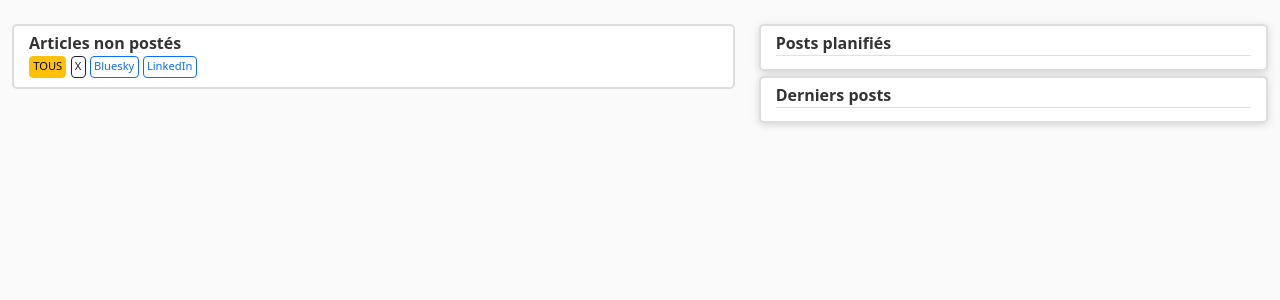
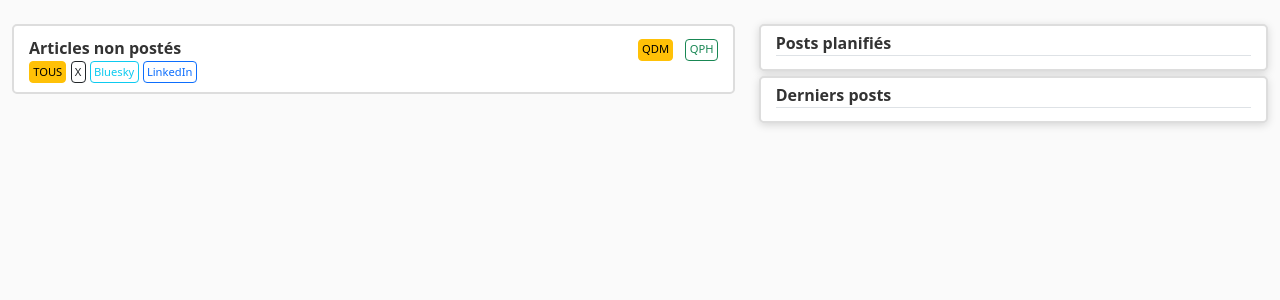
Before and after one commit to stephane-long/medpost, a Flask app: page / in a window 1280 px wide. Shown: the part 56-356 px from the top of the page. Run offline with Flask 3, Linux system fonts and the light colour scheme; the visitor is signed in with stand-in values (Sample User, id 1); data that the repository does not hold is empty.

Commit message:
Affichage des flux par journal OK - manque publication desposts

```diff
--- a/fetch_post/database.py
+++ b/fetch_post/database.py
@@ -16,7 +16,7 @@ class Articles_rss(Base):
     image_url = Column(String)
     pubdate = Column(DateTime, nullable=False)
     online = Column(Integer, nullable=False)
-    newspaper = Column(String, nullable=Flase)
+    newspaper = Column(String, nullable=False)
 
     def __repr__(self):
         return f"Article {self.title} - {self.pubdate}"
@@ -36,7 +36,7 @@ class Posts(Base):
 
 
     def __repr__(self):
-        return f"Post sur {self.network} - {self.content} - {self.date_pub}"
+        return f"Post sur {self.network} - {self.title} - {self.date_pub}"
 
 class Networks(Base):
     __tablename__ = 'networks'
--- a/medpost-app/app.py
+++ b/medpost-app/app.py
@@ -47,8 +47,8 @@ class Articles_rss(db.Model):
     summary = db.Column(db.Text, nullable=False)
     image_url = db.Column(db.Text, nullable=False)
     pubdate = db.Column(db.DateTime, nullable=False)
-    statut = db.Column(db.Integer, nullable=False)
-
+    online = db.Column(db.Integer, nullable=False)
+    newspaper = db.Column(db.Text, nullable=False)
 
     def __repr__(self):
         return f"Article {self.title} - {self.pubdate}"
@@ -97,12 +97,13 @@ def inject_datetime_utils():
         return datetime.now().isoformat(timespec='minutes')
     return {'current_datetime': now_datetime}
 
-def fetch_articles(selectedfeed):
-    if selectedfeed == 'qdm':
+def fetch_articles(selectedfeed, newspaper):
+    if selectedfeed == 'tous':
         articles = (db.session.query(Articles_rss)
                     .outerjoin(Posts, Articles_rss.id == Posts.id_article)
                     .filter(Posts.id_article.is_(None))
-                    .filter(Articles_rss.statut == 1)
+                    .filter(Articles_rss.online == 1)
+                    .filter(Articles_rss.newspaper==newspaper)
                     .with_entities(Articles_rss.id,
                                     Articles_rss.title,
                                     Articles_rss.summary,
@@ -121,7 +122,8 @@ def fetch_articles(selectedfeed):
 
         articles = (db.session.query(Articles_rss)
                     .filter(~Articles_rss.id.in_(db.select(subquery))) # articles postés
-                    .filter(Articles_rss.statut == 1)
+                    .filter(Articles_rss.online == 1)
+                    .filter(Articles_rss.newspaper == newspaper)
                     .with_entities(Articles_rss.id,
                                     Articles_rss.title,
                                     Articles_rss.summary,
@@ -134,12 +136,13 @@ def fetch_articles(selectedfeed):
                     )
     return articles
 
-def fetch_pub_posts(selectedfeed):
-    if selectedfeed == 'qdm':
+def fetch_pub_posts(selectedfeed, newspaper):
+    if selectedfeed == 'tous':
         articles = (db.session.query(Posts)
                     .outerjoin(Articles_rss, Posts.id_article==Articles_rss.id)
                     .outerjoin(Networks, Posts.network==Networks.id)
                     .filter(Posts.status == 'pub')
+                    .filter(Articles_rss.newspaper == newspaper)
                     .with_entities(Posts.id,
                                    Posts.title,
                                    Posts.description,
@@ -157,6 +160,7 @@ def fetch_pub_posts(selectedfeed):
             .outerjoin(Articles_rss, Posts.id_article==Articles_rss.id)
             .outerjoin(Networks, Posts.network==Networks.id)
             .filter(Networks.name==selectedfeed)
+            .filter(Articles_rss.newspaper == newspaper)
             .filter(Posts.status == 'pub')
             .with_entities(Posts.id,
                             Posts.title,
@@ -172,10 +176,11 @@ def fetch_pub_posts(selectedfeed):
                             )
     return articles
 
-def fetch_planned_posts(selectedfeed):
+def fetch_planned_posts(selectedfeed, newspaper):
     base_query = (db.session.query(Posts)
                 .outerjoin(Articles_rss, Posts.id_article == Articles_rss.id)
                 .outerjoin(Networks, Posts.network == Networks.id)
+                .filter(Articles_rss.newspaper == newspaper)
                 .with_entities(Posts.id,
                             Posts.title,
                             Posts.description,
@@ -187,7 +192,7 @@ def fetch_planned_posts(selectedfeed):
                 .order_by(Posts.date_pub.asc())
                 )
 
-    if selectedfeed == 'qdm':
+    if selectedfeed == 'tous':
         articles = (base_query
                    .filter(Posts.status == 'plan'))
     else:
@@ -241,22 +246,25 @@ def update_post(post_id, title, description, tagline, post_datetime, network):
 def home():
     perpage=7
     page = request.args.get('page', 1, type=int)
-    selectedfeed = request.args.get('selectedfeed', 'qdm', type=str)
-    articles = fetch_articles(selectedfeed)
+    selectedfeed = request.args.get('selectedfeed', 'tous', type=str)
+    newspaper = request.args.get('newspaper', 'qdm', type=str)
+    articles = fetch_articles(selectedfeed, newspaper)
     articles = articles.paginate(per_page=perpage, page=page)
-    posts_pub = fetch_pub_posts(selectedfeed)
-    posts_planned = fetch_planned_posts(selectedfeed)
+    posts_pub = fetch_pub_posts(selectedfeed, newspaper)
+    posts_planned = fetch_planned_posts(selectedfeed, newspaper)
     return render_template('index.html',
                             articles=articles,
                             posts_pub=posts_pub,
                             posts_planned=posts_planned,
-                            selectedfeed=selectedfeed)
+                            selectedfeed=selectedfeed,
+                            newspaper=newspaper
+                            )
 
 @app.route('/delete_article/<int:article_id>/<string:selectedfeed>')
 @login_required
-def delete_article(article_id, selectedfeed):
+def delete_article(article_id, selectedfeed, newspaper):
     article = db.session.get(Articles_rss, article_id)
-    article.statut = 0
+    article.online = 0
     try:
         db.session.commit()
         logging.info("Suppression de l'article %s - %s", article.id, article.title)
@@ -265,7 +273,7 @@ def delete_article(article_id, selectedfeed):
         db.session.rollback()
     except AttributeError as err:
         logging.error("Erreur inattendue lors de la suppression de l'article : %s", err)
-    return redirect(url_for('home', selectedfeed=selectedfeed))
+    return redirect(url_for('home', selectedfeed=selectedfeed, newspaper=newspaper))
 
 @app.route('/new_post', methods=['POST'])
 @login_required
@@ -273,6 +281,7 @@ def new_post():
     article_id = request.form.get('article_id', type=int)
     image_url = request.form.get('image_url', type=str)
     selectedfeed = request.args.get('selectedfeed', type=str)
+    newspaper = request.args.get('newspaper', type=str)
     title = request.form.get('title')
     description = request.form.get('description')
     tagline = request.form.get('tagline')
@@ -283,13 +292,14 @@ def new_post():
         record_new_post(article_id, image_url, title, description, tagline, post_datetime, networks)
     else:
         logging.info('Aucun post créé')
-    return redirect(url_for('home', selectedfeed=selectedfeed))
+    return redirect(url_for('home', selectedfeed=selectedfeed, newspaper=newspaper))
 
 @app.route('/edit_post', methods=['POST'])
 @login_required
 def edit_post():
     post_id = request.form.get('post_id', type=int)
     selectedfeed = request.args.get('selectedfeed', type=str)
+    newspaper = request.args.get('newspaper', type=str)
     title = request.form.get('post_title')
     description = request.form.get('post_description')
     tagline = request.form.get('post_tagline')
@@ -297,18 +307,19 @@ def edit_post():
     post_datetime = request.form.get('post_datetime')
     network = request.form.get('post_network')
     update_post(post_id, title, description, tagline, post_datetime, network)
-    return redirect(url_for('home', selectedfeed=selectedfeed))
+    return redirect(url_for('home', selectedfeed=selectedfeed, newspaper=newspaper))
 
 @app.route('/delete_post')
 @login_required
 def delete_post():
     post_id = request.args.get('post_id', type=int)
     selectedfeed = request.args.get('selectedfeed', type=str)
+    newspaper = request.args.get('newspaper', type=str)
     post = db.session.get(Posts, post_id)
     db.session.delete(post)
     db.session.commit()
     logging.info("Post supprimé : %s", post.title)
-    return redirect(url_for('home', selectedfeed=selectedfeed))
+    return redirect(url_for('home', selectedfeed=selectedfeed, newspaper=newspaper))
 
 @app.route('/login', methods=['GET', 'POST'])
 def login():
--- a/medpost-app/static/css/main.css
+++ b/medpost-app/static/css/main.css
@@ -13,11 +13,10 @@ body {
   }
   .content-menu {
     background: #ffffff;
-    padding: 5px 15px 5px 15px;
+    padding: 10px 15px 5px 15px;
     border: 2px solid #dddddd;
     border-radius: 5px;
-    margin: 0px 0px 5px 0px;
-
+    margin: 0px 0px 10px 0px;
   }
 
   .content-section {
--- a/medpost-app/static/js/modal-handler.js
+++ b/medpost-app/static/js/modal-handler.js
@@ -1,5 +1,6 @@
 document.addEventListener('DOMContentLoaded', () => {
     const selectedFeed = document.querySelector('.row').getAttribute('data-selectedfeed') || 'QDM'; // Get selectedfeed from data attribute
+    const newspaper = document.querySelector('.row').getAttribute('data-newspaper') || 'DefaultNewspaper'; // Get newspaper from data attribute
 
     document.querySelectorAll('[id^="newpost"]').forEach(modalElement => {
         const modalId = modalElement.id.replace('newpost', '');
@@ -112,8 +113,8 @@ document.addEventListener('DOMContentLoaded', () => {
                         .then(responses => {
                             const allSuccessful = responses.every(response => response.ok);
                             if (allSuccessful) {
-                                // Redirect to the home route with the selectedfeed parameter
-                                window.location.href = `/?selectedfeed=${selectedFeed}`;
+                                // Redirect to the home route
+                                window.location.href = `/?selectedfeed=${selectedFeed}&newspaper=${newspaper}`;
                             } else {
                                 console.error("One or more form submissions failed.");
                             }
--- a/medpost-app/templates/index.html
+++ b/medpost-app/templates/index.html
@@ -1,20 +1,26 @@
 {% extends "layout.html" %}
     {% block content %}
-        <div class="row" data-selectedfeed="{{ selectedfeed }}">
+        <div class="row" data-selectedfeed="{{ selectedfeed }}" data-newspaper="{{ newspaper }}">
             <div class="col-7">
                 <div class="content-menu">
-                    <div class="fw-bold">Articles non postés</div>
-                    <a class="btn btn-sm mb-1 {% if selectedfeed == 'qdm' %}btn-warning{% else %}btn-outline-warning{% endif %}" style="--bs-btn-padding-y: .1rem; --bs-btn-padding-x: .2rem; --bs-btn-font-size: .7rem;" role="button" href="{{ url_for('home', selectedfeed='qdm') }}">TOUS</a>
-                    <a class="btn btn-sm mb-1 {% if selectedfeed == 'X' %}btn-dark{% else %}btn-outline-dark{% endif %}" style="--bs-btn-padding-y: .1rem; --bs-btn-padding-x: .2rem; --bs-btn-font-size: .7rem;" role="button" href="{{ url_for('home', selectedfeed='X') }}">X</a>
-                    <a class="btn btn-sm mb-1 {% if selectedfeed == 'Bluesky' %}btn-primary{% else %}btn-outline-primary{% endif %}" style="--bs-btn-padding-y: .1rem; --bs-btn-padding-x: .2rem; --bs-btn-font-size: .7rem;" role="button" href="{{ url_for('home', selectedfeed='Bluesky') }}">Bluesky</a>
-                    <a class="btn btn-sm mb-1 {% if selectedfeed == 'LinkedIn' %}btn-primary{% else %}btn-outline-primary{% endif %}" style="--bs-btn-padding-y: .1rem; --bs-btn-padding-x: .2rem; --bs-btn-font-size: .7rem;" role="button" href="{{ url_for('home', selectedfeed='LinkedIn') }}">LinkedIn</a>
+                    <div class="d-flex justify-content-between align-items-center">
+                        <div class="fw-bold">Articles non postés</div>
+                        <div>
+                            <a class="btn me-2 btn-sm {% if newspaper =='qdm' %}btn-warning{% else %}btn-outline-warning{% endif %}" style="--bs-btn-padding-y: .1rem; --bs-btn-padding-x: .2rem; --bs-btn-font-size: .7rem;" role="button" href="{{ url_for('home', selectedfeed='tous', newspaper='qdm') }}">QDM</a>
+                            <a class="btn btn-sm {% if newspaper == 'qph' %}btn-success{% else %}btn-outline-success{% endif %}" style="--bs-btn-padding-y: .1rem; --bs-btn-padding-x: .2rem; --bs-btn-font-size: .7rem;" role="button" href="{{ url_for('home', selectedfeed='tous', newspaper='qph') }}">QPH</a>
+                        </div>
+                    </div>
+                    <a class="btn btn-sm mb-1 {% if selectedfeed == 'tous' %}btn-warning{% else %}btn-outline-warning{% endif %}" style="--bs-btn-padding-y: .1rem; --bs-btn-padding-x: .2rem; --bs-btn-font-size: .7rem;" role="button" href="{{ url_for('home', selectedfeed='tous', newspaper=newspaper) }}">TOUS</a>
+                    <a class="btn btn-sm mb-1 {% if selectedfeed == 'X' %}btn-dark{% else %}btn-outline-dark{% endif %}" style="--bs-btn-padding-y: .1rem; --bs-btn-padding-x: .2rem; --bs-btn-font-size: .7rem;" role="button" href="{{ url_for('home', selectedfeed='X', newspaper=newspaper) }}">X</a>
+                    <a class="btn btn-sm mb-1 {% if selectedfeed == 'Bluesky' %}btn-info{% else %}btn-outline-info{% endif %}" style="--bs-btn-padding-y: .1rem; --bs-btn-padding-x: .2rem; --bs-btn-font-size: .7rem;" role="button" href="{{ url_for('home', selectedfeed='Bluesky', newspaper=newspaper) }}">Bluesky</a>
+                    <a class="btn btn-sm mb-1 {% if selectedfeed == 'LinkedIn' %}btn-primary{% else %}btn-outline-primary{% endif %}" style="--bs-btn-padding-y: .1rem; --bs-btn-padding-x: .2rem; --bs-btn-font-size: .7rem;" role="button" href="{{ url_for('home', selectedfeed='LinkedIn', newspaper=newspaper) }}">LinkedIn</a>
                 </div>
                 {% for article in articles.items %}
                     <article class="content-section">
                         <div class="article-metadata d-flex justify-content-between align-items-center">
-                            <small class="text-muted">Date QDM : {{ article.pubdate }}</small>
+                            <small class="text-muted">Publié le {{ article.pubdate }}</small>
                             <a class="btn btn-sm btn-outline-success ms-auto" style="--bs-btn-padding-y: .1rem; --bs-btn-padding-x: .2rem; --bs-btn-font-size: .5rem;" role="button" data-bs-toggle="modal" data-bs-target="#newpost{{ article.id }}">Partager</a>
-                            <a class="btn btn-sm btn-outline-danger ms-2" style="--bs-btn-padding-y: .1rem; --bs-btn-padding-x: .2rem; --bs-btn-font-size: .5rem;" role="button" href="{{ url_for('delete_article', article_id=article.id, selectedfeed=selectedfeed) }}">Supprimer</a>
+                            <a class="btn btn-sm btn-outline-danger ms-2" style="--bs-btn-padding-y: .1rem; --bs-btn-padding-x: .2rem; --bs-btn-font-size: .5rem;" role="button" href="{{ url_for('delete_article', article_id=article.id, selectedfeed=selectedfeed, newspaper=newspaper) }}">Supprimer</a>
                             <!-- Formulaire d'édition -->
                             <div class="modal fade" id="newpost{{ article.id }}" tabindex="-1"
                                  data-title="{{ article.title }}"
@@ -65,7 +71,7 @@
                 <div class="d-flex mt-2 justify-content-left flex-wrap">
                     {% for page_num in articles.iter_pages(left_edge=1, right_edge=1, left_current=2, right_current=2) %}
                         {% if page_num %}
-                            <a class="btn {% if articles.page == page_num %}btn-warning{% else %}btn-outline-warning{% endif %} me-2 mb-4" href="{{ url_for('home', page=page_num, selectedfeed=selectedfeed) }}">{{ page_num }}</a>
+                            <a class="btn {% if articles.page == page_num %}btn-warning{% else %}btn-outline-warning{% endif %} me-2 mb-4" href="{{ url_for('home', page=page_num, selectedfeed=selectedfeed, newspaper=newspaper) }}">{{ page_num }}</a>
                         {% else %}
                             <span class='me-2'>...</span>
                         {% endif %}
@@ -93,7 +99,7 @@
                                             <button type="button" class="btn-close" data-bs-dismiss="modal"></button>
                                         </div>
                                         <div class="modal-body">
-                                            <form action="{{ url_for('edit_post', selectedfeed=selectedfeed) }}" method='post'>
+                                            <form action="{{ url_for('edit_post', selectedfeed=selectedfeed, newspaper=newspaper) }}" method='post'>
                                                 <input type="hidden" name="post_id" value="{{ post.id }}">
                                                 <div class="mb-3">
                                                     <label for="title_post{{ post.id }}" class="form-label fw-bold">Titre du post</label>
@@ -137,7 +143,7 @@
                             </div>
                             <!-- Fin formulaire édition de post planifié -->
                             <a class="btn btn-outline-secondary me-5 disabled" style="--bs-btn-padding-y: .1rem; --bs-btn-padding-x: .2rem; --bs-btn-font-size: .5rem;" role="button" href="#">Repartager</a>
-                            <a class="btn btn-outline-danger" style="--bs-btn-padding-y: .1rem; --bs-btn-padding-x: .2rem; --bs-btn-font-size: .5rem;" role="button" href="{{ url_for('delete_post', post_id=post.id, selectedfeed=selectedfeed) }}">Supprimer</a>
+                            <a class="btn btn-outline-danger" style="--bs-btn-padding-y: .1rem; --bs-btn-padding-x: .2rem; --bs-btn-font-size: .5rem;" role="button" href="{{ url_for('delete_post', post_id=post.id, selectedfeed=selectedfeed, newspaper=newspaper) }}">Supprimer</a>
                         </div>
                     {% endfor %}
                 </div>
--- a/medpost-app/templates/layout.html
+++ b/medpost-app/templates/layout.html
@@ -13,7 +13,7 @@
     <header class="header">
         <nav class="navbar navbar-expand-md navbar-dark bg-steel fixed-top">
             <div class="container-fluid">
-                <a class="navbar-brand" href="{{ url_for('home') }}">Medpost</a>
+                <a class="navbar-brand" href="{{ url_for('home', selectedfeed=selectedfeed, newspaper=newspaper) }}">Medpost</a>
                 <button class="navbar-toggler" type="button" data-bs-toggle="collapse" data-bs-target="#navbarToggle" aria-controls="navbarToggle" aria-expanded="false" aria-label="Toggle navigation">
                     <span class="navbar-toggler-icon"></span>
                 </button>
@@ -24,8 +24,8 @@
                               Site
                             </a>
                             <ul class="dropdown-menu">
-                              <li><a class="dropdown-item" href="{{ url_for('home', selectedfeed='qdm') }}">QDM</a></li>
-                              <li><a class="dropdown-item" href="{{ url_for('home', selectedfeed='qdm') }}">QPH</a></li>
+                              <li><a class="dropdown-item" href="{{ url_for('home', selectedfeed=selectedfeed, newspaper='qdm') }}">QDM</a></li>
+                              <li><a class="dropdown-item" href="{{ url_for('home', selectedfeed=selectedfeed, newspaper='qph') }}">QPH</a></li>
                             </ul>
                         </li>
                     </ul>
```
